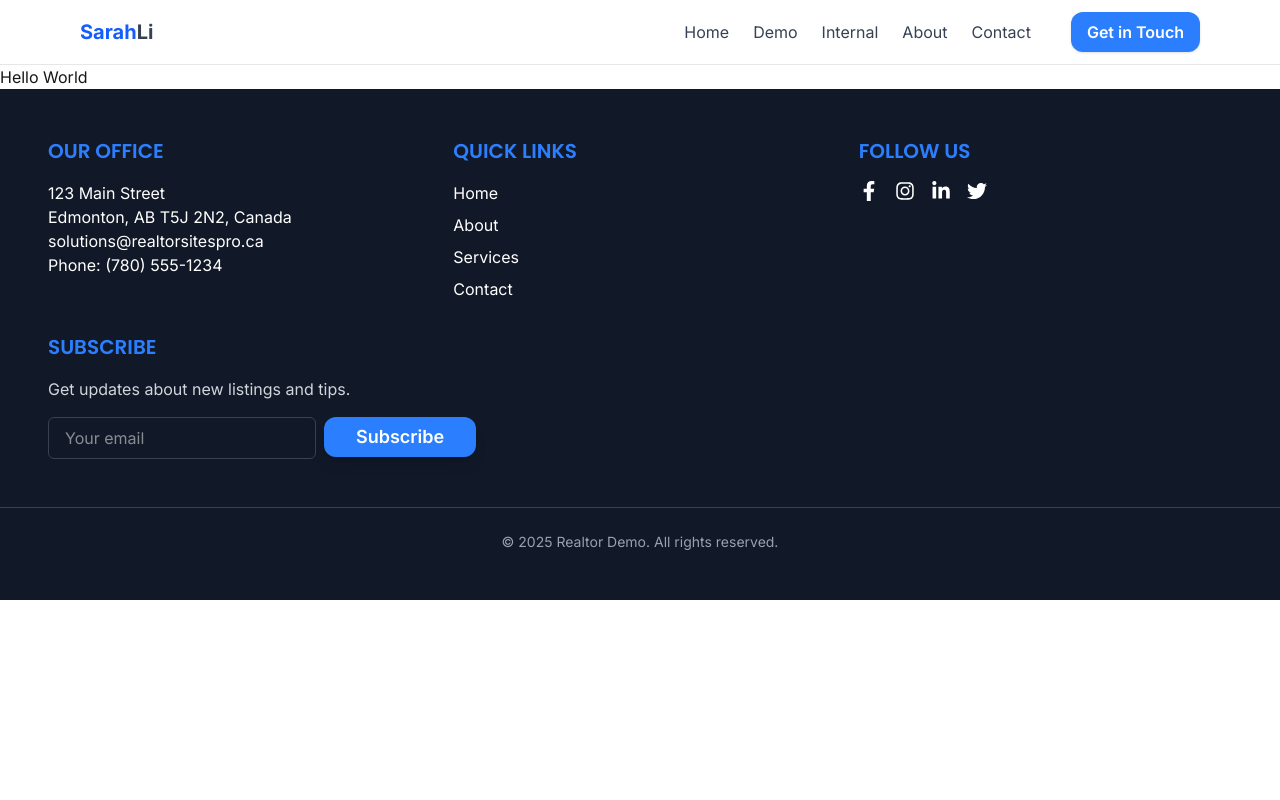
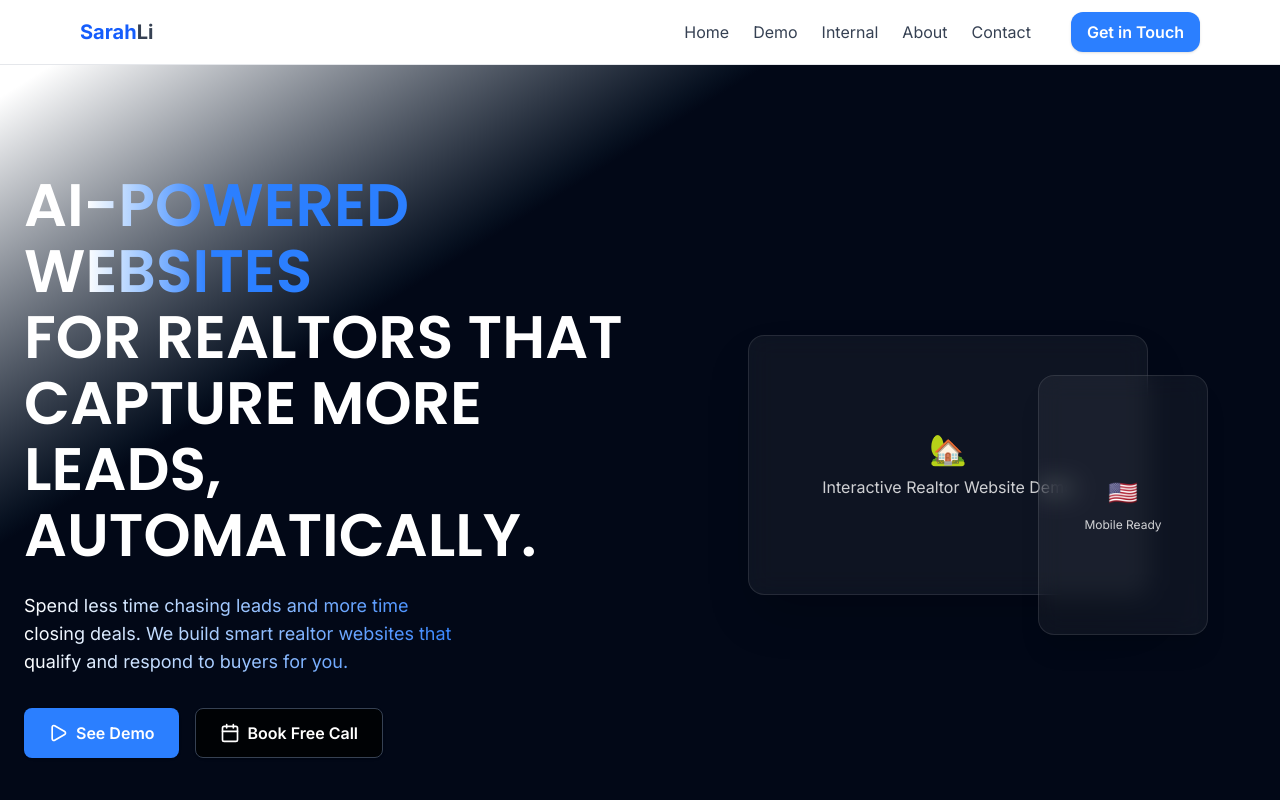
Before and after one commit to eltonbautista/realtor-demo, a Next.js app: page / in a window 1280 px wide. Shown: the top 800 px of the page. Built offline with nearby package versions, Linux system fonts and the light colour scheme.

Commit message:
Working on new Home page

```diff
--- /dev/null
+++ b/src/app/home/HomeHero.tsx
@@ -0,0 +1,69 @@
+"use client";
+import { motion } from "framer-motion";
+import { Play, Calendar } from "lucide-react";
+
+export default function HomeHero() {
+  return (
+    <section className="relative min-h-screen flex items-center justify-center bg-[#020817] overflow-hidden">
+      {/* Gradient Overlay */}
+      <div className="absolute inset-0 bg-gradient-to-br from-white from-2% to-[#020817] to-30% pointer-events-none" />
+
+      <div className="relative z-10 flex flex-col lg:flex-row items-center w-full max-w-7xl mx-auto px-6 py-24 lg:py-0">
+        {/* Left: Text */}
+        <div className="w-full lg:w-1/2 flex flex-col justify-center items-start">
+          <motion.h1
+            initial={{ opacity: 0, y: 30 }}
+            animate={{ opacity: 1, y: 0 }}
+            transition={{ duration: 0.8 }}
+            className="text-4xl sm:text-5xl md:text-6xl font-extrabold leading-tight text-white mb-6 heading-font"
+            style={{ lineHeight: 1.1 }}
+          >
+            <span className="block text-transparent bg-clip-text bg-gradient-to-r from-white from-10% to-blue-500 to-30%">
+              AI-Powered Websites
+            </span>
+            <span className="block text-white">
+              for Realtors That<br />
+              Capture More<br />
+              Leads,<br />
+              Automatically.
+            </span>
+          </motion.h1>
+            <p className="bg-gradient-to-r from-white to-blue-500 bg-clip-text text-transparent text-base sm:text-lg mb-8 max-w-md">
+              Spend less time chasing leads and more time closing deals.
+              We build smart realtor websites that qualify and respond to buyers for you.
+            </p>
+          <div className="flex flex-col sm:flex-row gap-4">
+            <a
+              href="#demo"
+              className="flex items-center gap-2 px-6 py-3 rounded-lg bg-blue-500 hover:bg-blue-700 text-white font-semibold shadow transition text-base"
+            >
+              <Play className="w-5 h-5" /> See Demo
+            </a>
+            <a
+              href="#book"
+              className="flex items-center gap-2 px-6 py-3 rounded-lg bg-black/80 hover:bg-black text-white font-semibold shadow transition text-base border border-gray-700"
+            >
+              <Calendar className="w-5 h-5" /> Book Free Call
+            </a>
+          </div>
+        </div>
+
+        {/* Right: Demo Cards */}
+        <div className="w-full lg:w-1/2 flex justify-center items-center mt-16 lg:mt-0 relative">
+          {/* Main Card */}
+          <div className="relative">
+            <div className="w-[340px] h-[220px] sm:w-[400px] sm:h-[260px] bg-white/5 rounded-2xl shadow-2xl flex flex-col items-center justify-center backdrop-blur-md border border-white/10">
+              <span className="text-3xl mb-2">🏡</span>
+              <span className="text-white/80 text-base">Interactive Realtor Website Demo</span>
+            </div>
+            {/* Overlapping Mobile Card */}
+            <div className="absolute right-[-60px] top-10 w-[140px] h-[220px] sm:w-[170px] sm:h-[260px] bg-white/5 rounded-2xl shadow-xl flex flex-col items-center justify-center backdrop-blur-md border border-white/10">
+              <span className="text-2xl mb-2">🇺🇸</span>
+              <span className="text-white/80 text-xs text-center">Mobile Ready</span>
+            </div>
+          </div>
+        </div>
+      </div>
+    </section>
+  );
+}
--- a/src/app/page.tsx
+++ b/src/app/page.tsx
@@ -1,18 +1,9 @@
-import { LISTINGS } from "@/lib/listings";
-import { Button } from "@/components/ui/button";
-import ChatWidget from "@/components/ai/ChatWidget";
-import LeadForm from "@/components/ai/LeadForm";
-import HomeHero from "@/app/demo/DemoHero";
-import FeaturedListings from "@/app/demo/FeaturedListings";
-import RevealOnScroll from "@/components/layout/RevealOnScroll";
-import HomeTestimonials from "@/app/demo/DemoTestimonials";
-import HomeCta from "@/app/demo/DemoCta";
-import HomeContact from "@/app/demo/DemoContact";
+import HomeHero from '@/app/home/HomeHero'
 
 export default function Home() {
   return (
     <main className="relative">
-      <h1>Hello World</h1>
+      <HomeHero />
     </main>
   );
 }
```
